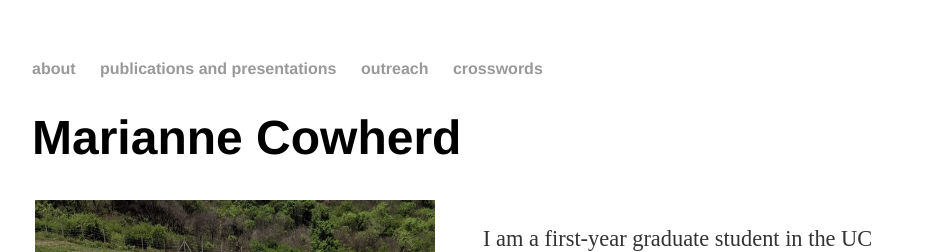
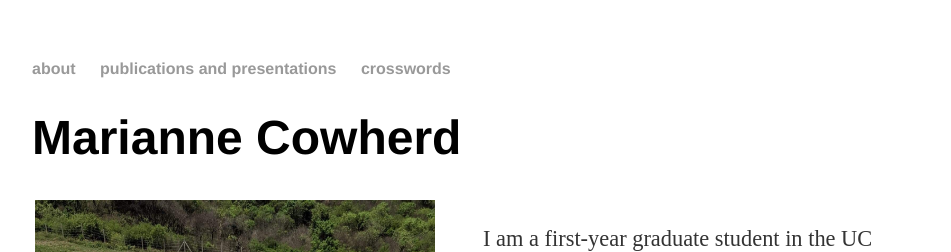
Before and after one commit to mariannecowherd/mariannecowherd.github.io, a Jekyll site: the page built from index.html, in a window 1280 px wide. Shown: the top 252 px of the page, without its empty margins (160-1111 px from the left). Built offline with Jekyll 4.4.1, drawn with Linux system fonts in a browser that asks for light colours.

Commit message:
update index

```diff
--- a/_layouts/default.html
+++ b/_layouts/default.html
@@ -13,7 +13,6 @@
 	    		<ul>
 	        		<li><a href="/">about</a></li>
 	        		<li><a href="/cv">publications and presentations</a></li>
-							<li><a href="/outreach">outreach</a></li>
 							<li><a href="/crosswords">crosswords</a></li>
 	    		</ul>
 			</nav>
```
Also changed, not shown: 1 other file.
